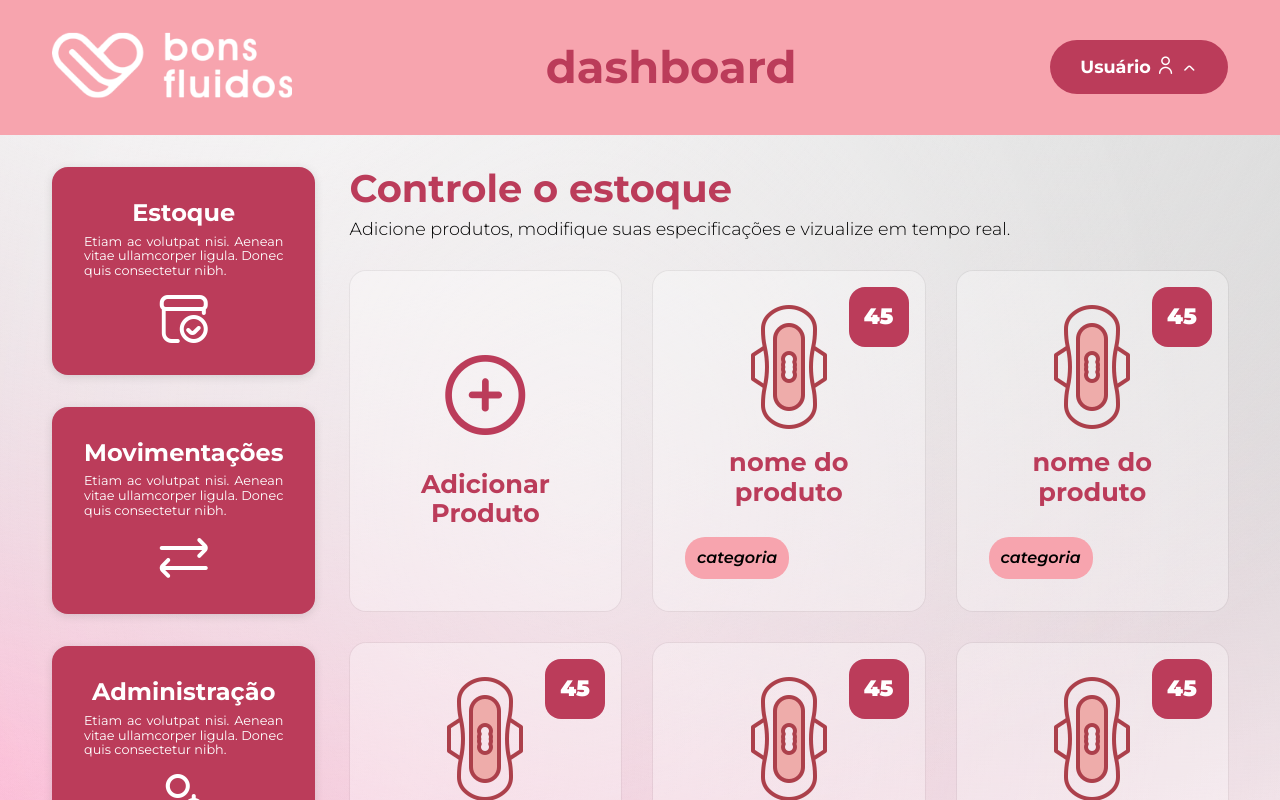
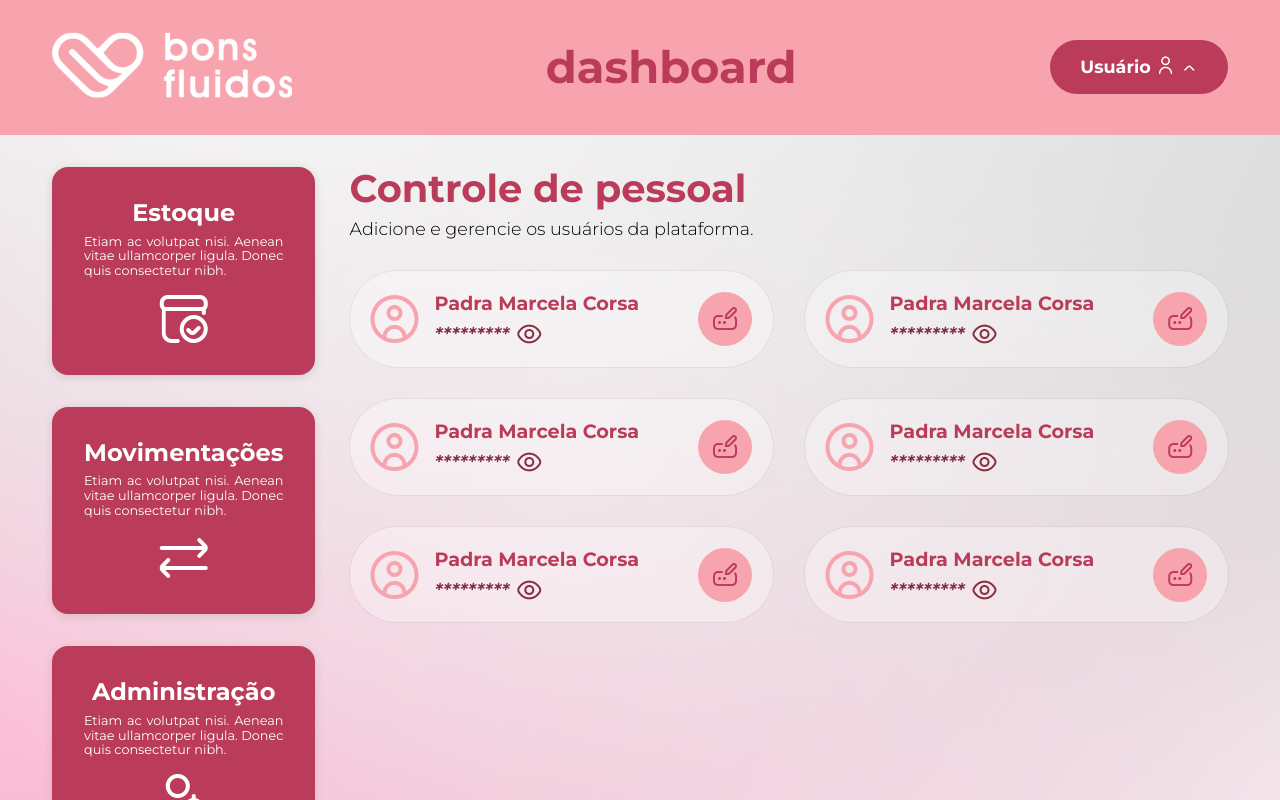
Before and after one commit to Serg-Ale/AS65A-Grupo-4-FrontEnd, a React (Vite) app: page /dashboard in a window 1280 px wide. Shown: the top 800 px of the page. Built offline with nearby package versions, Linux system fonts and the light colour scheme.

Commit message:
created: dashboard for administration

```diff
--- a/src/pages/Dashboard.jsx
+++ b/src/pages/Dashboard.jsx
@@ -71,7 +71,7 @@ const Dashboard = () => {
             </div>
             <span className="copyright">© Copyright Bons Fluidos - 2024</span>
           </aside>
-          <div id="storage" className="main-container">
+          {/* <div id="storage" className="main-container">
             <div className="title">
               <h2>Controle o estoque</h2>
               <p>
@@ -167,6 +167,147 @@ const Dashboard = () => {
                 </div>
               </button>
             </div>
+          </div> */}
+
+          <div id="administration" className="main-container">
+            <div className="title">
+              <h2>Controle de pessoal</h2>
+              <p>Adicione e gerencie os usuários da plataforma.</p>
+            </div>
+            <div className="user-list">
+              <div className="item">
+                <div className="start">
+                  <div className="icon">
+                    <i className="fi fi-rr-circle-user"></i>
+                  </div>
+                  <div className="info">
+                    <h3>Padra Marcela Corsa</h3>
+                    <div className="password">
+                      <span>*********</span>
+                      <button>
+                        <i id="eye-opened" className="fi fi-rr-eye"></i>
+                        {/* <i id="eye-closed" className="fi fi-rr-eye-crossed"></i> */}
+                      </button>
+                    </div>
+                  </div>
+                </div>
+                <div className="end">
+                  <button>
+                    <i className="fi fi-rr-pen-field"></i>
+                  </button>
+                </div>
+              </div>
+              <div className="item">
+                <div className="start">
+                  <div className="icon">
+                    <i className="fi fi-rr-circle-user"></i>
+                  </div>
+                  <div className="info">
+                    <h3>Padra Marcela Corsa</h3>
+                    <div className="password">
+                      <span>*********</span>
+                      <button>
+                        <i id="eye-opened" className="fi fi-rr-eye"></i>
+                        {/* <i id="eye-closed" className="fi fi-rr-eye-crossed"></i> */}
+                      </button>
+                    </div>
+                  </div>
+                </div>
+                <div className="end">
+                  <button>
+                    <i className="fi fi-rr-pen-field"></i>
+                  </button>
+                </div>
+              </div>
+              <div className="item">
+                <div className="start">
+                  <div className="icon">
+                    <i className="fi fi-rr-circle-user"></i>
+                  </div>
+                  <div className="info">
+                    <h3>Padra Marcela Corsa</h3>
+                    <div className="password">
+                      <span>*********</span>
+                      <button>
+                        <i id="eye-opened" className="fi fi-rr-eye"></i>
+                        {/* <i id="eye-closed" className="fi fi-rr-eye-crossed"></i> */}
+                      </button>
+                    </div>
+                  </div>
+                </div>
+                <div className="end">
+                  <button>
+                    <i className="fi fi-rr-pen-field"></i>
+                  </button>
+                </div>
+              </div>
+              <div className="item">
+                <div className="start">
+                  <div className="icon">
+                    <i className="fi fi-rr-circle-user"></i>
+                  </div>
+                  <div className="info">
+                    <h3>Padra Marcela Corsa</h3>
+                    <div className="password">
+                      <span>*********</span>
+                      <button>
+                        <i id="eye-opened" className="fi fi-rr-eye"></i>
+                        {/* <i id="eye-closed" className="fi fi-rr-eye-crossed"></i> */}
+                      </button>
+                    </div>
+                  </div>
+                </div>
+                <div className="end">
+                  <button>
+                    <i className="fi fi-rr-pen-field"></i>
+                  </button>
+                </div>
+              </div>
+              <div className="item">
+                <div className="start">
+                  <div className="icon">
+                    <i className="fi fi-rr-circle-user"></i>
+                  </div>
+                  <div className="info">
+                    <h3>Padra Marcela Corsa</h3>
+                    <div className="password">
+                      <span>*********</span>
+                      <button>
+                        <i id="eye-opened" className="fi fi-rr-eye"></i>
+                        {/* <i id="eye-closed" className="fi fi-rr-eye-crossed"></i> */}
+                      </button>
+                    </div>
+                  </div>
+                </div>
+                <div className="end">
+                  <button>
+                    <i className="fi fi-rr-pen-field"></i>
+                  </button>
+                </div>
+              </div>
+              <div className="item">
+                <div className="start">
+                  <div className="icon">
+                    <i className="fi fi-rr-circle-user"></i>
+                  </div>
+                  <div className="info">
+                    <h3>Padra Marcela Corsa</h3>
+                    <div className="password">
+                      <span>*********</span>
+                      <button>
+                        <i id="eye-opened" className="fi fi-rr-eye"></i>
+                        {/* <i id="eye-closed" className="fi fi-rr-eye-crossed"></i> */}
+                      </button>
+                    </div>
+                  </div>
+                </div>
+                <div className="end">
+                  <button>
+                    <i className="fi fi-rr-pen-field"></i>
+                  </button>
+                </div>
+              </div>
+            </div>
           </div>
         </div>
       </div>
--- a/src/scss/base/base.scss
+++ b/src/scss/base/base.scss
@@ -12,7 +12,7 @@ $main-radius: 40px;
 // Mapa de cores
 $colors: (
   primary: rgb(187, 60, 90),
-  dark-primary: #9c243e,
+  dark-primary: #882d41,
   secondary: #f7a4ae,
   soft-secondary: #fde4e7,
   background: #f5f5f5,
--- a/src/scss/pages/Dashboard.scss
+++ b/src/scss/pages/Dashboard.scss
@@ -110,6 +110,8 @@ main.dashboard {
           &:hover {
             border-bottom-left-radius: 0;
             border-bottom-right-radius: 0;
+            box-shadow: none;
+            border: 1px solid var(--primary);
 
             #arrow-animate {
               transform: rotate(180deg);
@@ -382,6 +384,117 @@ main.dashboard {
             }
           }
         }
+
+        .user-list {
+          width: 100%;
+          display: grid;
+          grid-template-columns: repeat(2, 1fr);
+          gap: 2rem;
+
+          .item {
+            width: 100%;
+            display: flex;
+            justify-content: space-between;
+            align-items: center;
+            padding: 1.3rem;
+            border-radius: 100px;
+            background-color: rgba(255, 255, 255, 0.301);
+            box-shadow: rgba(0, 0, 0, 0.05) 0px 0px 0px 1px;
+
+            .start {
+              display: flex;
+              align-items: center;
+              gap: 1rem;
+
+              .icon {
+                display: flex;
+                justify-content: center;
+                align-items: center;
+
+                i {
+                  font-size: 48px;
+                  color: var(--secondary);
+                  display: inline-flex;
+                }
+              }
+
+              .info {
+                display: flex;
+                flex-direction: column;
+                gap: 0.5rem;
+
+                h3 {
+                  margin: 0;
+                  font-size: 1.2rem;
+                  color: var(--primary);
+                }
+
+                .password {
+                  display: flex;
+                  justify-content: flex-start;
+                  align-items: center;
+                  gap: 0.5rem;
+
+                  span {
+                    font-size: 1.2rem;
+                    font-weight: 600;
+                    font-style: italic;
+                    color: var(--dark-primary);
+                  }
+
+                  button {
+                    padding: 0;
+                    border: 0;
+                    background: none;
+                    cursor: pointer;
+                    display: inline-flex;
+
+                    i {
+                      font-size: 1.5rem;
+                      display: inline-flex;
+                      color: var(--dark-primary);
+                    }
+                  }
+                }
+              }
+            }
+
+            .end {
+              display: flex;
+              justify-content: center;
+              align-items: center;
+
+              button {
+                height: 54px;
+                width: 54px;
+                border-radius: 100px;
+                display: flex;
+                align-items: center;
+                justify-content: center;
+                background-color: var(--secondary);
+                transition: all 300ms ease-in;
+                border: 0;
+                outline: 0;
+                cursor: pointer;
+
+                i {
+                  font-size: 24px;
+                  color: var(--primary);
+                  display: inline-flex;
+                  transition: all 300ms ease-in;
+                }
+
+                &:hover {
+                  background-color: var(--primary);
+
+                  i {
+                    color: var(--white);
+                  }
+                }
+              }
+            }
+          }
+        }
       }
     }
   }
```
